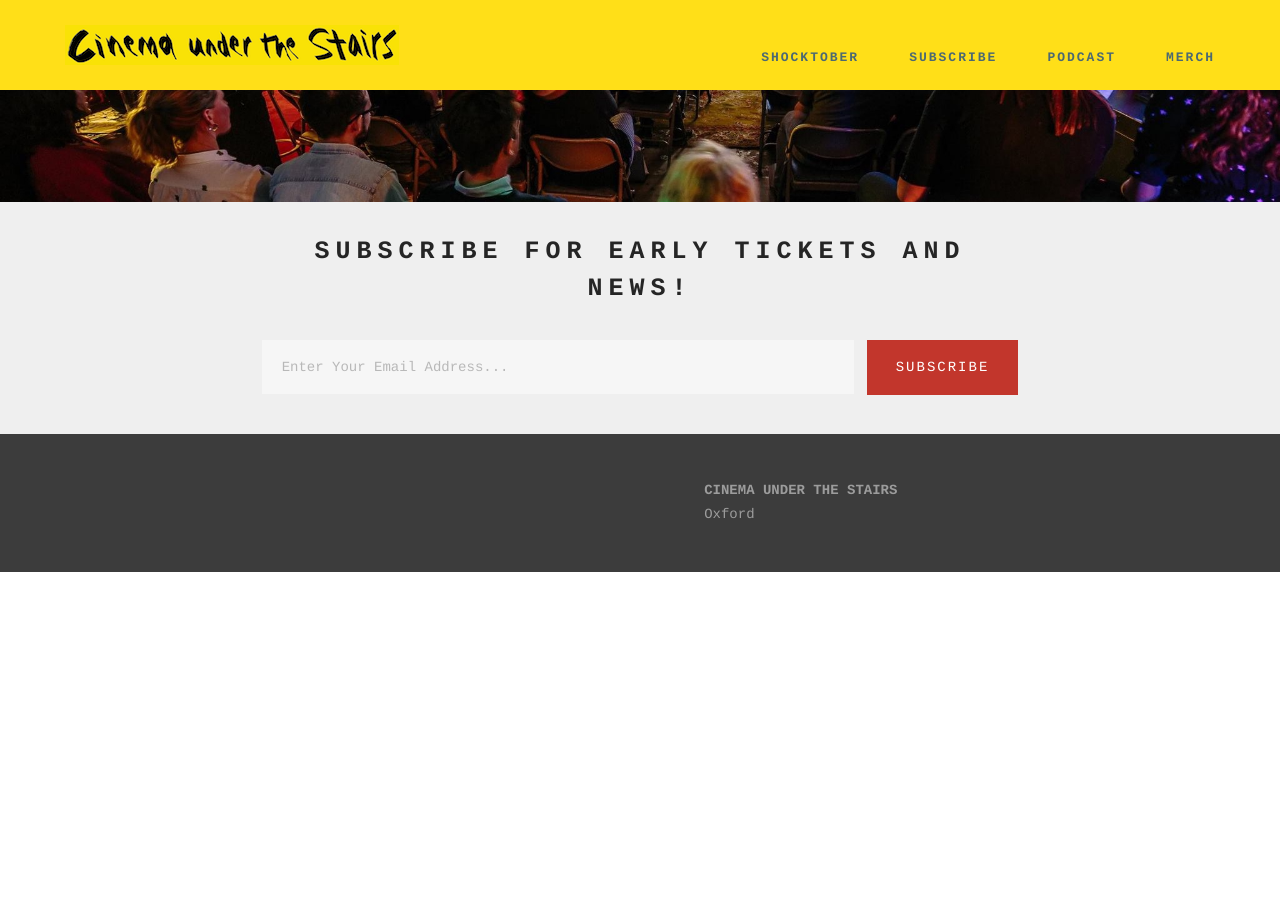
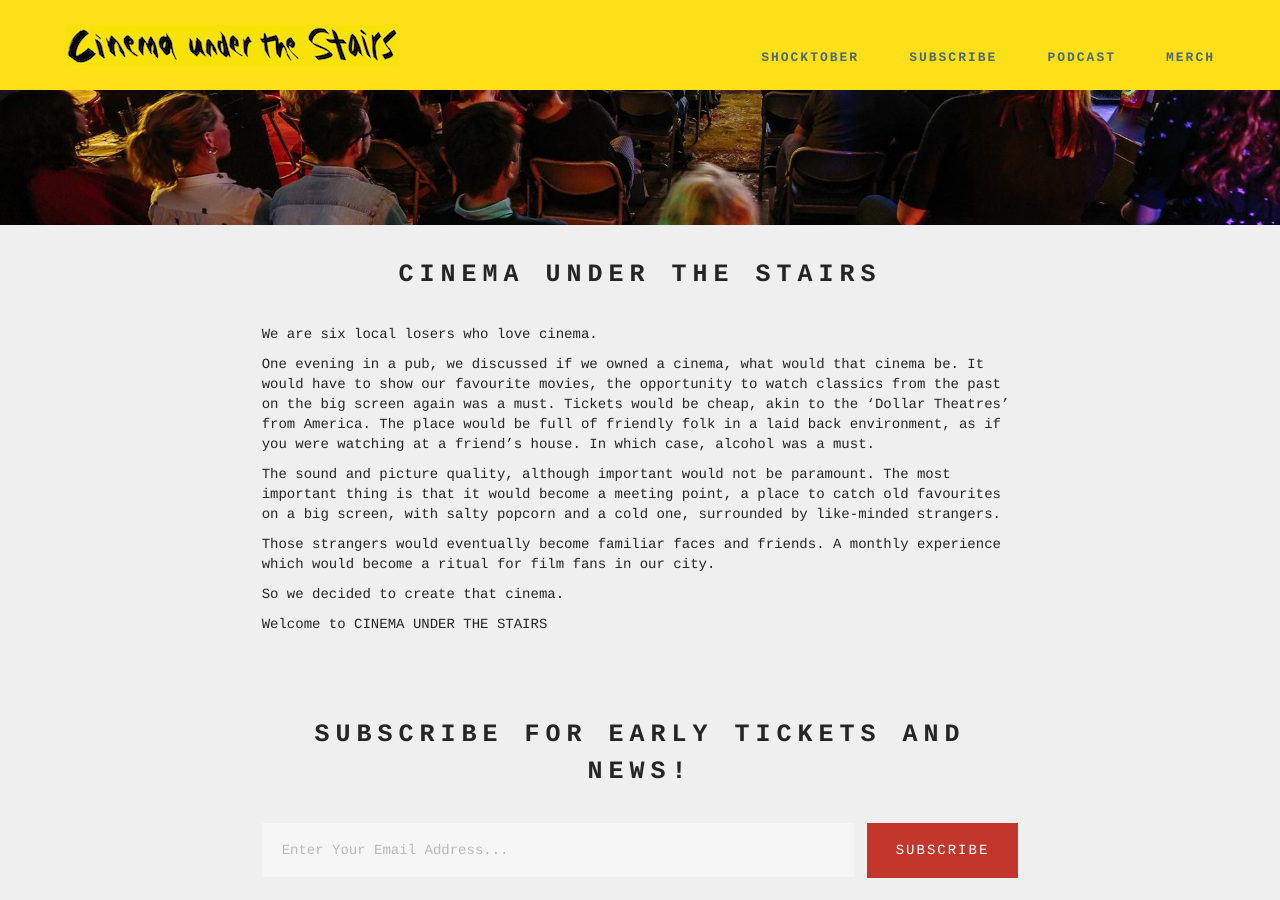
Before and after one commit to jturnbull/cuts, a Jekyll site: the page built from shocktober.html, in a window 1280 px wide and 900 px high, scrolled down 3906 px. Built offline with Jekyll 4.4.1, drawn with Linux system fonts in a browser that asks for light colours; some web fonts are replaced; before the commit the page ends 4478 px from its top, so only the background shows below that; some of the changed text lies outside the part shown.

Commit message:
Updated shock

```diff
--- a/_includes/banner.html
+++ b/_includes/banner.html
@@ -1,13 +1,35 @@
-<section
-  class="mbr-section mbr-section--relative mbr-section--fixed-size text-center"
-  style="background-color: black; padding-top: 0px; padding-bottom: 24px"
->
-  <div class="mbr-after-navbar">
-    <a href="shocktober.html">
-      <img src="{{ "assets/images/shocktober-banner.jpg" | relative_url }}"
-      alt="Shocktober Festival. Oxford's first horror festival. 6 nights of
-      horror films – Demons, Ring, The Exorcist, The Haunting, Evil Dead 2 and
-      In The Mouth Of Madness" style="width: 100%; max-width: 800px;" />
-    </a>
-  </div>
-</section>
+	<section class="mbr-section mbr-section--relative mbr-section--fixed-size" id="form2-6" style="background-color: rgb(239, 239, 239);">
+
+	    <div class="mbr-section__container mbr-section__container--sm-padding container" >
+	        <div class="row">
+	            <div class="col-sm-12">
+	                <div class="row">
+	                    <div class="col-sm-8 col-sm-offset-2">
+	                        <div class="mbr-header mbr-header--center mbr-header--std-padding">
+
+	                            <h2 class="mbr-header__text">CINEMA UNDER THE STAIRS</h2>
+	                        </div>
+							<p>We are six local losers who love cinema.</p>
+
+<p>One evening in a pub, we discussed if we owned a
+cinema, what would that cinema be. It would have to show our favourite movies, the opportunity to watch classics from the past on the big screen again was a must.
+Tickets would be cheap, akin to the ‘Dollar Theatres’ from America. The place would be full of friendly folk in a laid back environment, as if you were watching at a friend’s house. In which case, alcohol was a must.</p>
+
+<p>The sound and picture quality, although important would not be paramount. The most important thing is that it would become a meeting point, a place to catch old
+favourites on a big screen, with salty popcorn and a cold one, surrounded by like-minded strangers.</p>
+
+<p>Those strangers would eventually become familiar faces and friends. A monthly experience which would become a ritual for film fans in our city.</p>
+
+<p>So we decided to create that cinema.</p>
+
+<p>Welcome to CINEMA UNDER THE STAIRS</p>
+
+
+
+	                    </div>
+	                </div>
+
+	            </div>
+	        </div>
+	    </div>
+	</section>
--- a/shocktober.html
+++ b/shocktober.html
@@ -23,6 +23,9 @@
 								 6 VENUES<br>
 								 6 NIGHTS<br>
 								&nbsp;&nbsp;&nbsp;OF <span class="red">HORROR</span></span>
+								<div class="desc">
+								<p> Oxford’s monthly cult movie night, Cinema Under The Stairs will be bringing their special brand of entertainment to Halloween this year with a 6 night, 6 venue, 6 film celebration of the horror movie genre. </p>
+								</div>
 							</div>
 					</div>
 				</div>
@@ -109,5 +112,6 @@
 
 {% include parallax.html %}
 
+{% include banner.html %}
 
-  {% include subscribe.html %}
+{% include subscribe.html %}
```
Also changed, not shown: _events_shocktober/demons.md (+1 -1 lines), _events_shocktober/ring.md (+1 -1 lines), _layouts/home.html (+30 -25 lines).
